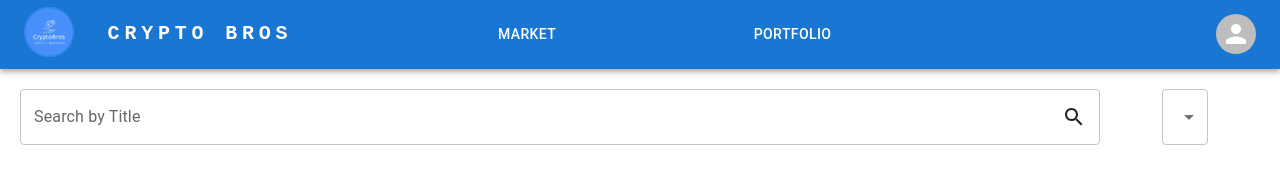
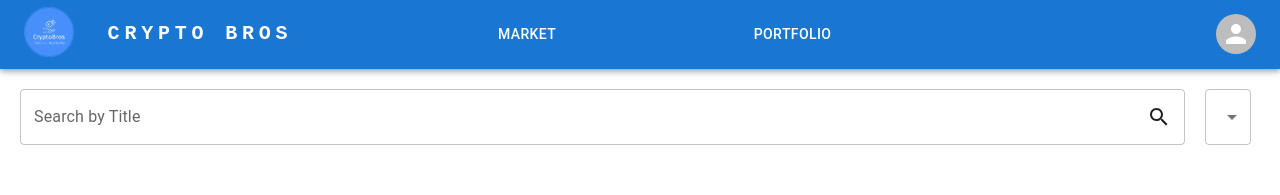
Before and after one commit to JunyongGrace/CryptoBros, a React (Create React App) app: page /Market in a window 1280 px wide. Shown: the top 195 px of the page. Built offline with nearby package versions, Linux system fonts and the light colour scheme.

Commit message:
Fixed SearchBar.css

```diff
--- a/src/components/styles/SearchBar.css
+++ b/src/components/styles/SearchBar.css
@@ -12,11 +12,11 @@
 /* Styles for search input */
 .search-bar-input {
     flex: 1; /* Take up available space */
-    max-width: calc(100% - 150px); /* Adjust as needed */
+    max-width: calc(100% - 65px); /* Adjust as needed */
     margin-right: 10px;
 }
 
 /* Styles for filter dropdown */
 .search-bar-filter {
-    width: 150px; /* Adjust as needed */
+    width: 65px; /* Adjust as needed */
 }
```
